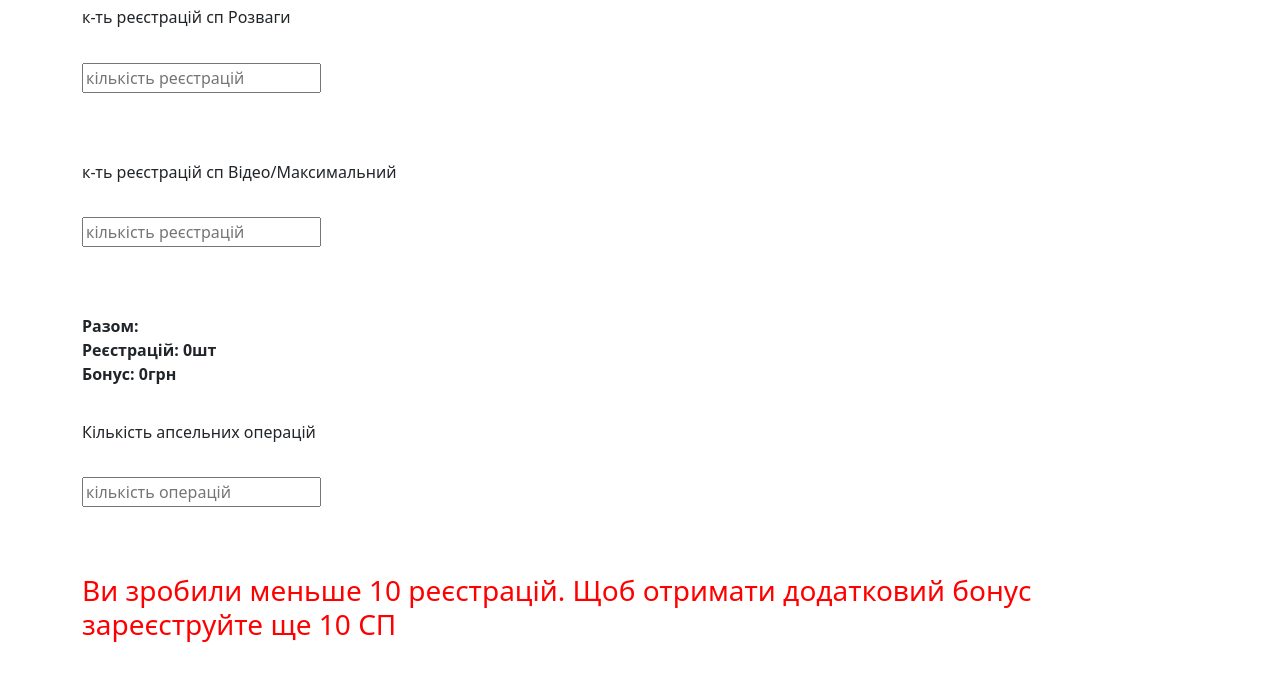
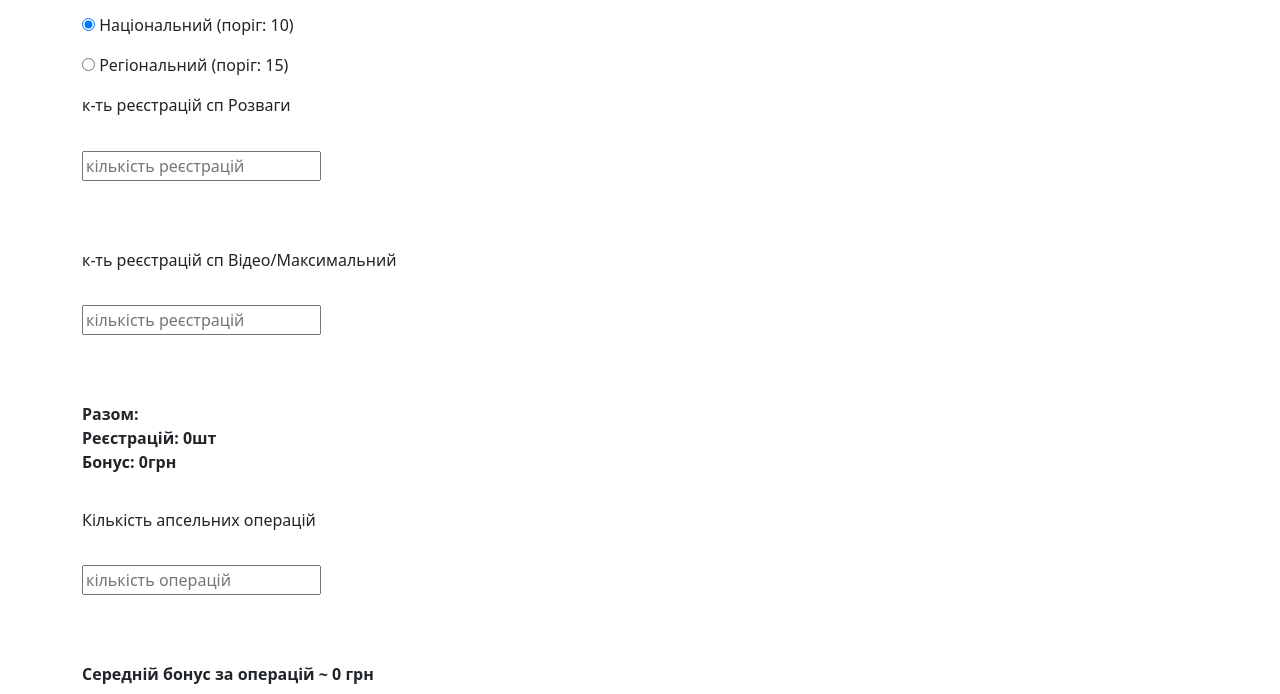
Before and after one commit to SlavaOd/restart, a plain HTML site: page index.html in a window 1280 px wide. Both pictures are taken after a click on the button "Підрахувати". Shown: the part 99-793 px from the top of the page. Drawn offline with nearby package versions, Linux system fonts and the light colour scheme.

Commit message:
first commit

```diff
--- a/index.html
+++ b/index.html
@@ -9,17 +9,22 @@
 </head>
 <body>
     <div class="container-sm">
+
         <div class="fix">
             <ul class="fix_list">
-                <li class="fix_item">Стартуем от 10 Регистраций СП через Проф</li>
                 <li class="fix_item">Участвуют ТТ с кол-вом регистраций СП через Профессионал от 10шт</li>
-                <li class="fix_item">В итог учитываються только регистрации СП проданых на ТТ через СТС</li>
-                <li class="fix_item">Дополнительный бонус не может быть больше бонуса по регистрациям</li>
+                <li class="fix_item">В итог учитываются только регистрации СП, проданых на ТТ, через СТС</li>
+                <li class="fix_item">Дополнительный бонус не может превышать сумму бонуса по регистрациям</li>
                 <li class="fix_item">На бонус влияет тип проданного СП</li>
             </ul>
             <button class="back">Назад</button>
         </div>
         <h2 class="main_name">reStart</h2>
+        <form action="">
+            <p class="radio1"></p><input type="radio" checked  name="radio" id=""> Національний (поріг: 10) </p>
+            <p class="radio2"><input type="radio"  name="radio" id=""> Регіональний (поріг: 15) </p>
+        </form>
+
         <p class="name">к-ть реєстрацій сп Розваги</p>
         <input class="rozvag inp" placeholder='кількість реєстрацій' type="text" name="" id="">
         <p class="name">к-ть реєстрацій сп Відео/Максимальний</p>
@@ -27,6 +32,7 @@
         <p class="reg name"></p>
         <p class="name">Кількість апсельних операцій</p>
         <input class="upsell inp" placeholder='кількість операцій' type="text" name="" id="">
+        <p class="quantity"></p>
         <h3 class="itog"></h3>
         <h3 class="itog2"></h3>
         <button class="result">Підрахувати</button>
--- a/main.js
+++ b/main.js
@@ -9,25 +9,46 @@ var back = document.querySelector('.back')
 var fix = document.querySelector('.fix')
 var itog = document.querySelector('.itog')
 var itog2 = document.querySelector('.itog2')
+var quantity = document.querySelector('.quantity')
+
+// var timer = setInterval(function(){
+//     fun1()
+// },2000)
+
+function fun1() {
+    var r = document.getElementsByName('radio');
+        for (var i=0;i<r.length; i++) {
+        if (r[i].checked && i == 0) {
+            pln = 10
+        } else if (r[i].checked && i == 1) {
+            pln = 15
+        }
+    }
+}
+
+
 
 result.onclick = function() {
+    fun1()
     x = rozvag.value
     y = video.value
     resSum = (x*30) + (y*50)
     resNum = +x + +y
+    up = upsell.value *30
     reg.innerHTML = 'Разом:' + '<br>' + 'Реєстрацій: ' + resNum + 'шт ' +  '<br>' + ' Бонус: ' + resSum + 'грн '
-    if (resNum < 10) {
-        plan = 10 - resNum
+    quantity.innerHTML = 'Середній бонус за ' + upsell.value + ' операцій ~ ' + up + ' грн'
+    if (resNum < pln) {
+        plan = pln - resNum
         itog.style.color = 'red'
-        itog.innerHTML = 'Ви зробили меньше 10 реєстрацій. Щоб отримати додатковий бонус зареєструйте ще ' + plan + ' СП'
+        itog.innerHTML = 'Ви зробили меньше ' + pln + ' реєстрацій. Щоб отримати додатковий бонус зареєструйте ще ' + plan + ' СП'
     } else if (resNum == upsell.value) {
        restart = resSum*2
        itog.innerHTML = 'Додатковий бонус : ' +  resSum + 'грн'
-       itog2.innerHTML = 'Загальний бонус : ' +  restart + 'грн'
-    }else if (upsell.value / resNum == 0.5) {
+       itog2.innerHTML = 'Загальний бонус : ' +  (restart + up) + 'грн'
+    } else if (upsell.value / resNum == 0.5) {
         restart = resSum +  resSum / 2
         itog.innerHTML = 'Додатковий бонус: ' +  resSum / 2 + 'грн'
-        itog2.innerHTML = 'Загальний бонус : ' +  restart + 'грн'
+        itog2.innerHTML = 'Загальний бонус : ' +  (restart + up) + 'грн'
     }
 
 }
--- a/style.css
+++ b/style.css
@@ -4,8 +4,6 @@ body {
 }
 .container-sm {
     width: 500px;
-    /* height: 200px; */
-    /* border: 2px solid red; */
 }
 
 .main_name {
@@ -19,6 +17,11 @@ body {
     background-color: rebeccapurple;
     color: #ffffff;
 }
+
+/* .radio1, .radio2 {
+    display: inline-block;
+    margin-right: 10px;
+} */
 
 .div {
     border: 2px solid black;
@@ -63,7 +66,7 @@ body {
     margin-bottom: 3%;
 }
 
-.reg {
+.reg, .quantity {
     font-weight: 600;
 }
 .itog2 {
```
